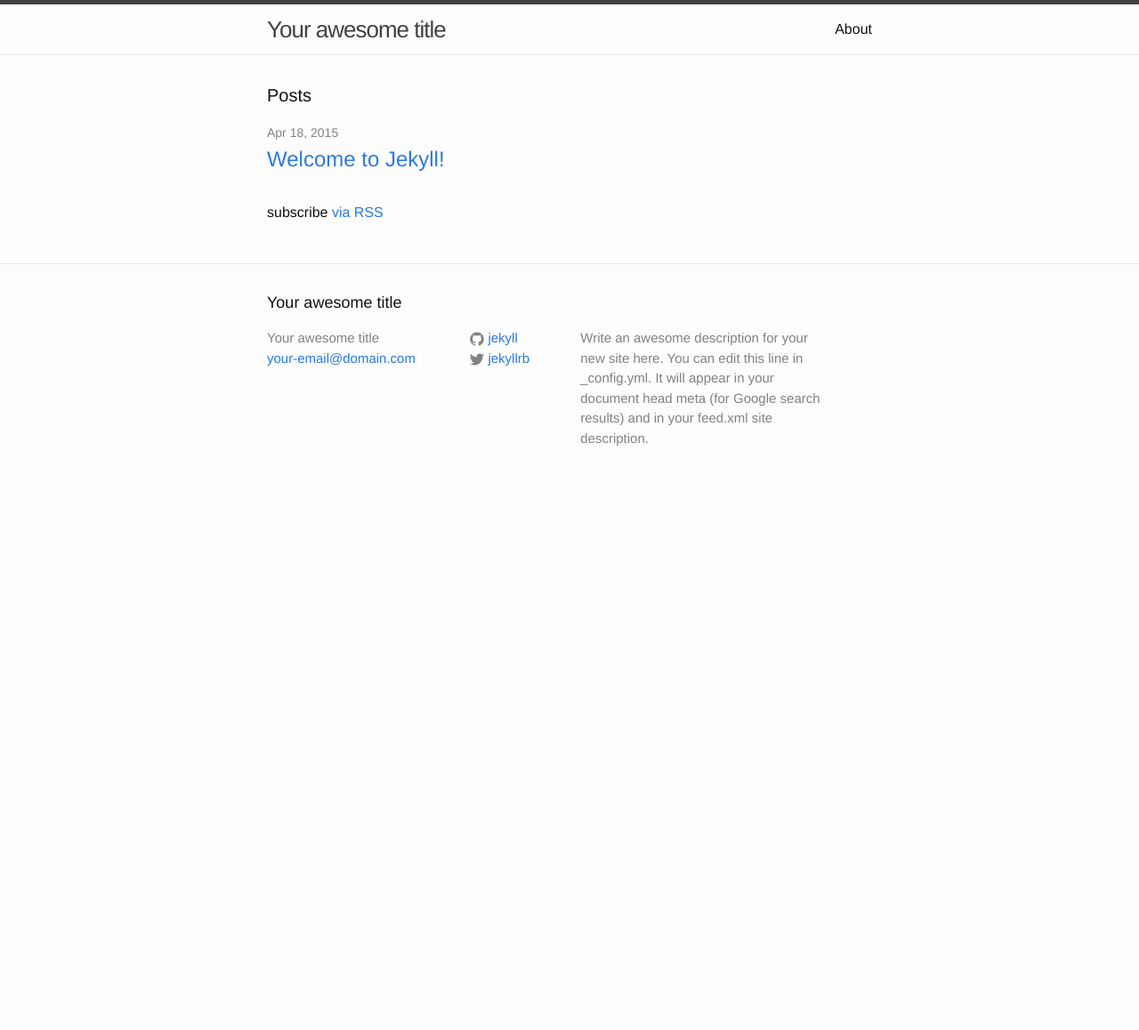
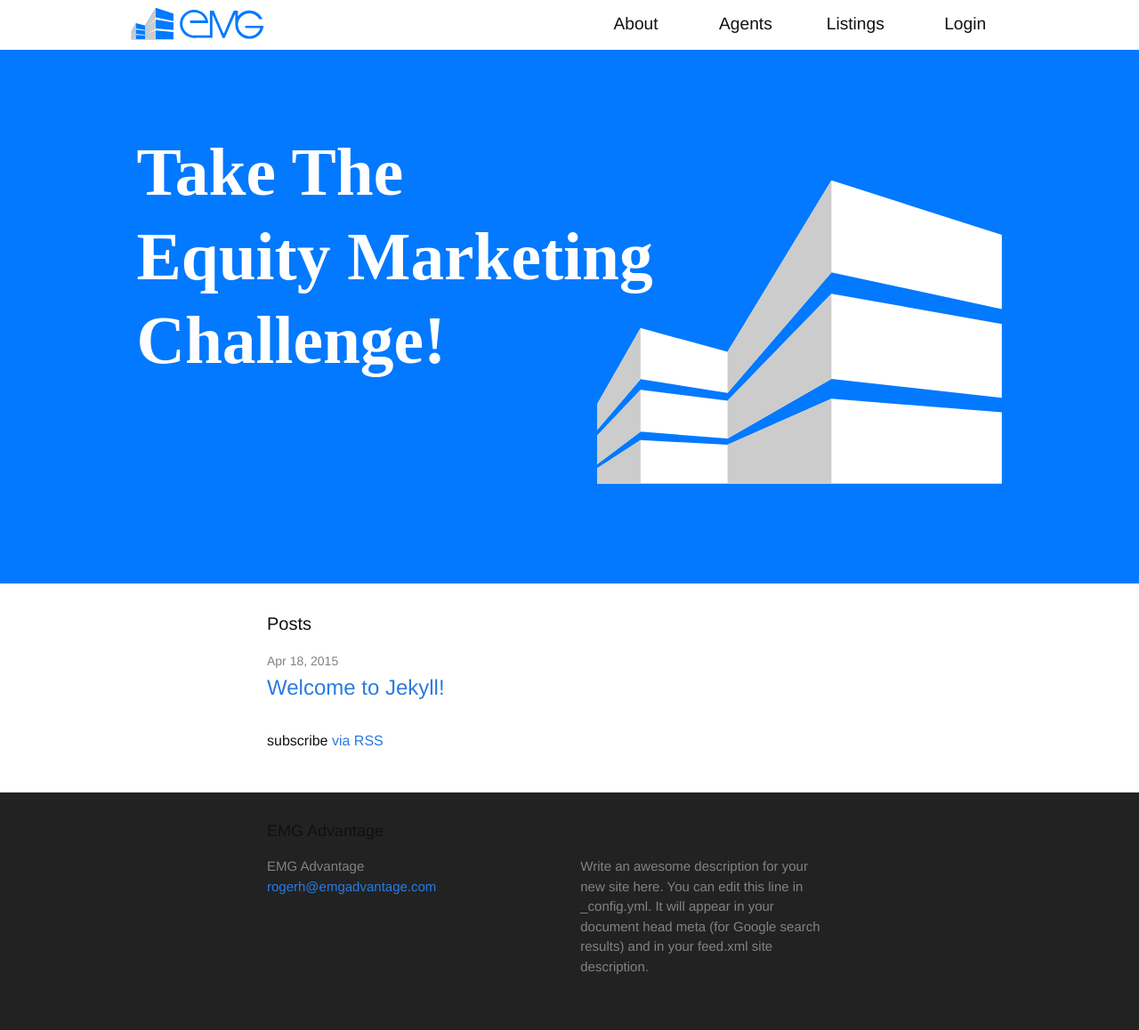
Before and after one commit to jake-humphrey/jake-humphrey.github.io, a Jekyll site: the page built from index.html, in a window 1280 px wide. Shown: the whole page at 89% size. Built offline with Jekyll 4.4.1, drawn with Linux system fonts in a browser that asks for light colours; before the commit the page ends 900 px from its top, so only the background shows below that.

Commit message:
starting development

```diff
--- a/_config.yml
+++ b/_config.yml
@@ -1,14 +1,13 @@
 # Site settings
-title: Your awesome title
-email: your-email@domain.com
+title: EMG Advantage
+email: rogerh@emgadvantage.com
 description: > # this means to ignore newlines until "baseurl:"
   Write an awesome description for your new site here. You can edit this
   line in _config.yml. It will appear in your document head meta (for
   Google search results) and in your feed.xml site description.
 baseurl: "" # the subpath of your site, e.g. /blog/
 url: "http://yourdomain.com" # the base hostname & protocol for your site
-twitter_username: jekyllrb
-github_username:  jekyll
+
 
 # Build settings
 markdown: kramdown
--- a/_includes/header.html
+++ b/_includes/header.html
@@ -1,27 +1,17 @@
 <header class="site-header">
 
-  <div class="wrapper">
-
-    <a class="site-title" href="{{ site.baseurl }}/">{{ site.title }}</a>
+  <div class="header-wrapper">
+    <a class="site-logo" href="{{ site.baseurl }}/"></a>
 
     <nav class="site-nav">
-      <a href="#" class="menu-icon">
-        <svg viewBox="0 0 18 15">
-          <path fill="#424242" d="M18,1.484c0,0.82-0.665,1.484-1.484,1.484H1.484C0.665,2.969,0,2.304,0,1.484l0,0C0,0.665,0.665,0,1.484,0 h15.031C17.335,0,18,0.665,18,1.484L18,1.484z"/>
-          <path fill="#424242" d="M18,7.516C18,8.335,17.335,9,16.516,9H1.484C0.665,9,0,8.335,0,7.516l0,0c0-0.82,0.665-1.484,1.484-1.484 h15.031C17.335,6.031,18,6.696,18,7.516L18,7.516z"/>
-          <path fill="#424242" d="M18,13.516C18,14.335,17.335,15,16.516,15H1.484C0.665,15,0,14.335,0,13.516l0,0 c0-0.82,0.665-1.484,1.484-1.484h15.031C17.335,12.031,18,12.696,18,13.516L18,13.516z"/>
-        </svg>
-      </a>
-
       <div class="trigger">
         {% for page in site.pages %}
           {% if page.title %}
+          {% if page.title != "home" %}
           <a class="page-link" href="{{ page.url | prepend: site.baseurl }}">{{ page.title }}</a>
-          {% endif %}
+          {% endif %}{% endif %}
         {% endfor %}
       </div>
     </nav>
-
   </div>
-
 </header>
--- a/_layouts/default.html
+++ b/_layouts/default.html
@@ -6,7 +6,11 @@
   <body>
 
     {% include header.html %}
-
+    {% if page.title == "home" %}
+    <div class="header-wrapper">
+    <div class="home-banner"></div>
+    </div>
+    {% endif %}
     <div class="page-content">
       <div class="wrapper">
         {{ content }}
--- a/_sass/_layout.scss
+++ b/_sass/_layout.scss
@@ -1,47 +1,48 @@
 @import "bourbon/bourbon";
 @import "neat/neat";
+
+body
 
 /**
  * Site header
  */
 .site-header {
-    border-top: 5px solid $grey-color-dark;
-    border-bottom: 1px solid $grey-color-light;
     min-height: 56px;
-
-    // Positioning context for the mobile navigation icon
     position: relative;
+    background:white;
 }
 
-.site-title {
-    font-size: 26px;
-    line-height: 56px;
-    letter-spacing: -1px;
-    margin-bottom: 0;
-    float: left;
+.header-wrapper {
+    max-width:1800px;
+    right:0;
+    left:0;
+    margin:auto;
+    @include outer-container;
+}
 
-    &,
-    &:visited {
-        color: $grey-color-dark;
-    }
+.site-logo {
+    background:url("/assets/logo.svg") no-repeat center center;
+    display: block;
+    background-size: 150px 37px;
+    height: 52px;
+    width: 150px;
+    @include span-columns(3);
 }
 
 .site-nav {
     float: right;
     line-height: 56px;
-
-    .menu-icon {
-        display: none;
-    }
+    @include span-columns(6);
+    @include shift(3);
 
     .page-link {
         color: $text-color;
         line-height: $base-line-height;
-
-        // Gaps between nav items, but not on the first one
-        &:not(:first-child) {
-            margin-left: 20px;
-        }
+        @include span-columns(3);
+        @include omega();
+        @include pad();
+        text-align:center;
+        font-size:1.2em;
     }
 
     @include media-query($on-palm) {
@@ -97,6 +98,7 @@
 .site-footer {
     border-top: 1px solid $grey-color-light;
     padding: $spacing-unit 0;
+    background: #222222;
 }
 
 .footer-heading {
@@ -164,8 +166,18 @@
 /**
  * Page content
  */
+
+.home-banner {
+    background:url("/assets/banner.svg") no-repeat center center;
+    display: block;
+    background-size: 100%;
+    height:600px;
+    width: 90%;
+    margin:auto;
+}
 .page-content {
     padding: $spacing-unit 0;
+    background: white;
 }
 
 .page-heading {
--- a/css/main.scss
+++ b/css/main.scss
@@ -14,7 +14,7 @@ $base-line-height: 1.5;
 $spacing-unit:     30px;
 
 $text-color:       #111;
-$background-color: #fdfdfd;
+$background-color: #0279ff;
 $brand-color:      #2a7ae2;
 
 $grey-color:       #828282;
--- a/index.html
+++ b/index.html
@@ -1,5 +1,6 @@
 ---
 layout: default
+title: home
 ---
 
 <div class="home">
```
Also changed, not shown: agents.md (added, +11 -0 lines), listings.md (added, +11 -0 lines), login.md (added, +11 -0 lines), assets/banner.svg (added), assets/logo.svg (added).
